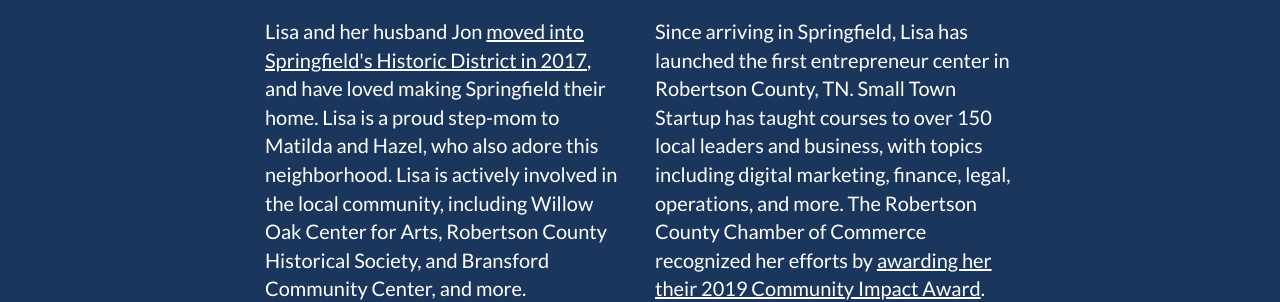
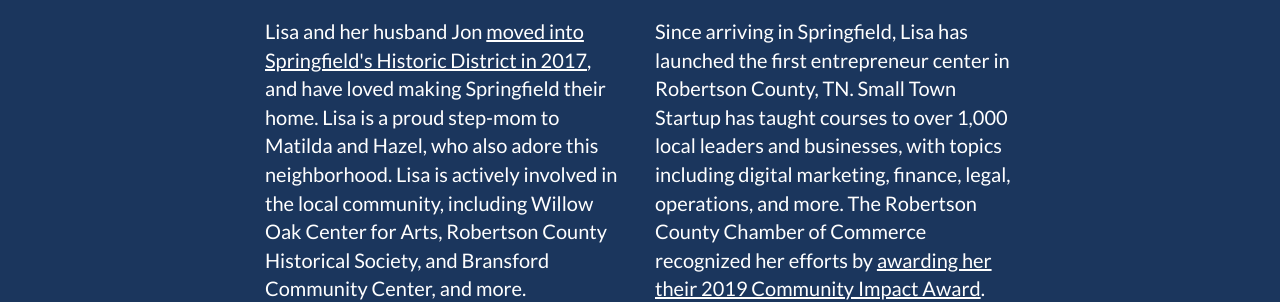
Before and after one commit to jon-arnold/lisa-for-springfield, a Jekyll site: the page built from _posts/2020-07-01-covid.markdown, in a window 1280 px wide and 900 px high, scrolled down 1837 px. Shown: the part 241-543 px from the top of the window. Built offline with Jekyll 4.4.1, drawn with Linux system fonts in a browser that asks for light colours.

Commit message:
fixed typo in content
1000!

```diff
--- a/_includes/about.html
+++ b/_includes/about.html
@@ -12,7 +12,7 @@
                     <p>Lisa and her husband Jon <a href="https://www.robertsoncountyconnection.com/news/springfield-home-named-to-national-register-of-historic-places/article_a467cbfa-9810-58c9-9271-d14473bf2b62.html" target="_blank" id=body>moved into Springfield's Historic District in 2017</a>, and have loved making Springfield their home. Lisa is a proud step-mom to Matilda and Hazel, who also adore this neighborhood. Lisa is actively involved in the local community, including Willow Oak Center for Arts, Robertson County Historical Society, and Bransford Community Center, and more.</p>
                 </div>
                 <div class="col-lg-4">
-                    <p> Since arriving in Springfield, Lisa has launched the first entrepreneur center in Robertson County, TN. Small Town Startup has taught courses to over 150 local leaders and business, with topics including digital marketing, finance, legal, operations, and more. The Robertson County Chamber of Commerce recognized her efforts by <a href="https://www.robertsoncountyconnection.com/community/chamber-of-commerce-honors-supporters/article_2fd9a4f2-684d-11e9-a31a-db3ef635a76e.html" target="_blank" id=body>awarding her their 2019 Community Impact Award</a>.</p>
+                    <p> Since arriving in Springfield, Lisa has launched the first entrepreneur center in Robertson County, TN. Small Town Startup has taught courses to over 1,000 local leaders and businesses, with topics including digital marketing, finance, legal, operations, and more. The Robertson County Chamber of Commerce recognized her efforts by <a href="https://www.robertsoncountyconnection.com/community/chamber-of-commerce-honors-supporters/article_2fd9a4f2-684d-11e9-a31a-db3ef635a76e.html" target="_blank" id=body>awarding her their 2019 Community Impact Award</a>.</p>
                 </div>
                 <div class="col-lg-8 col-lg-offset-2 text-center">
                     <a href="http://springfield-tn.org/217/Board-of-Mayor-Aldermen" target="_blank" class="btn btn-lg btn-outline">
```
Also changed, not shown: 2 other files.
